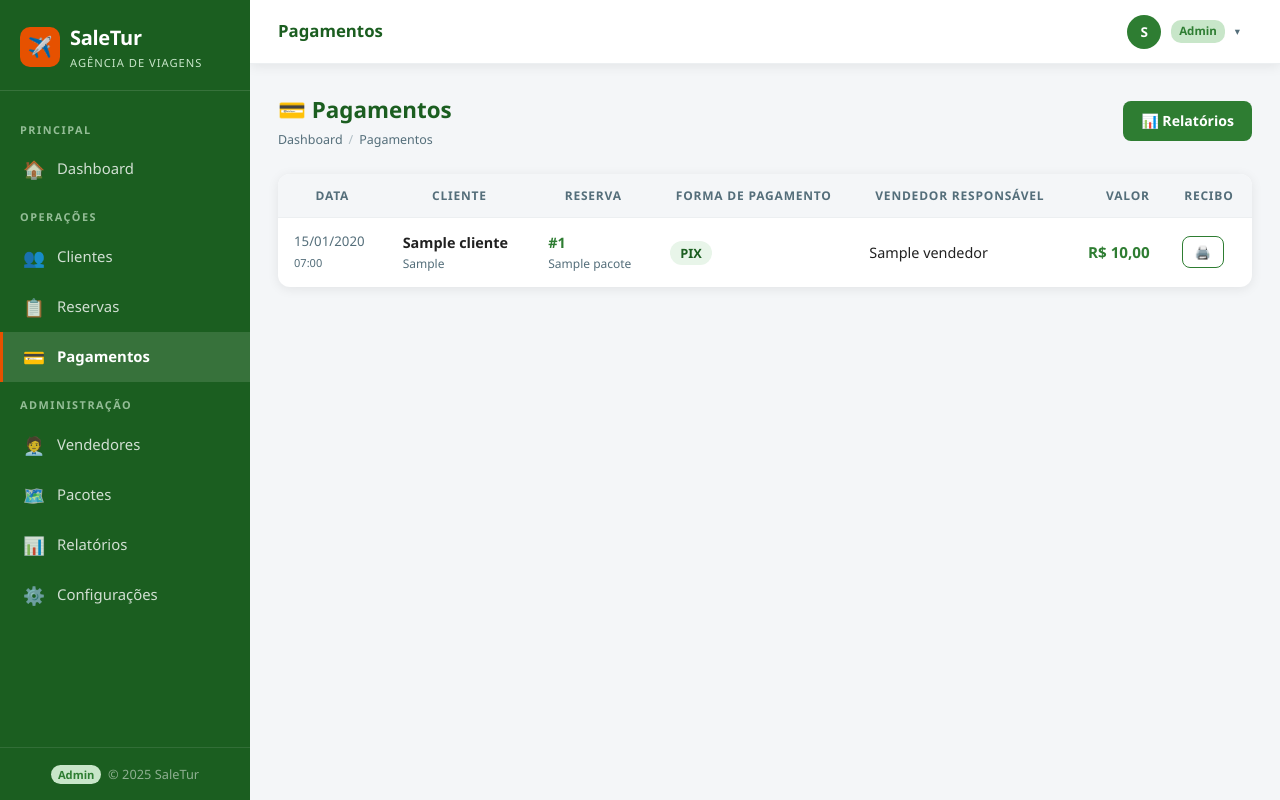
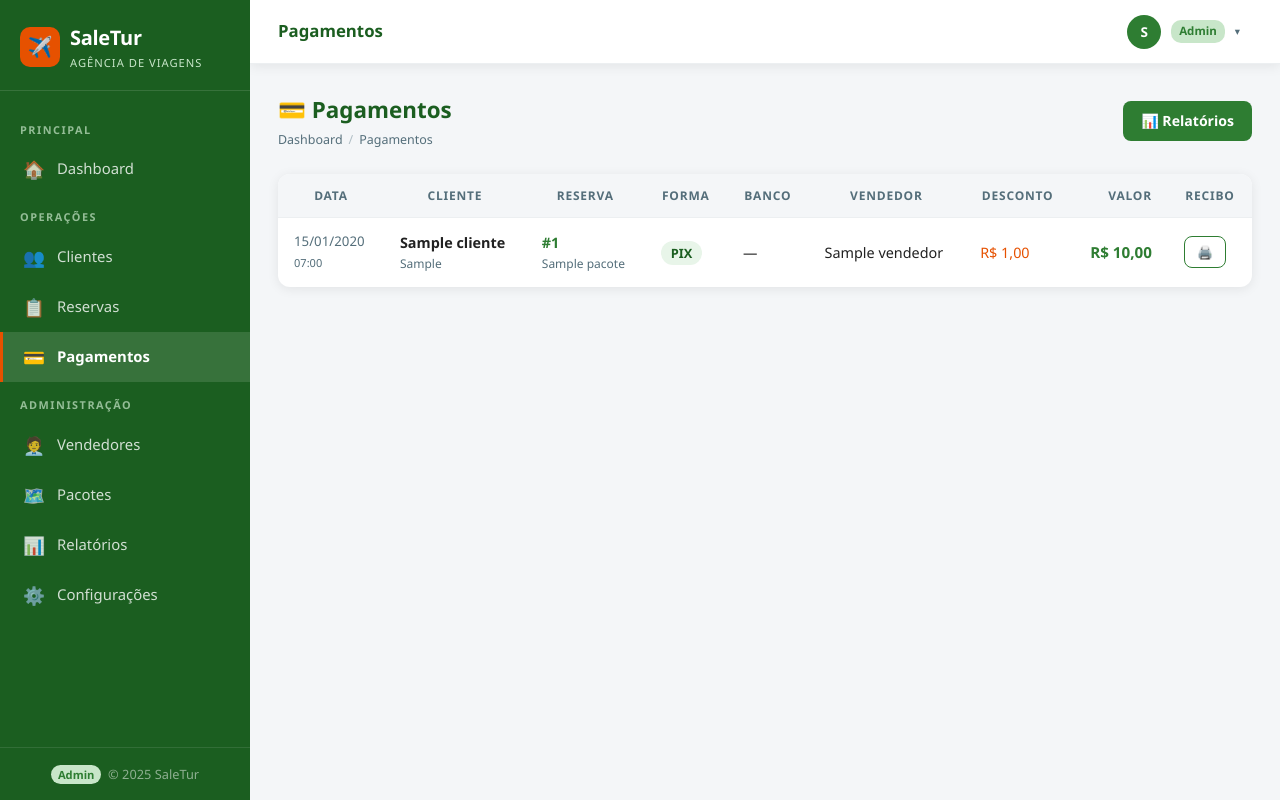
Before and after one commit to joserobertojr/-paiva-express, a Django app: page /pagamentos/ in a window 1280 px wide. Run offline with Django 5.2, Linux system fonts and the light colour scheme; a user stored in the database is signed in; tables that the repository leaves empty hold one stand-in row (values such as "Sample post"); some libraries are stand-ins or nearby versions.

Commit message:
Fix: cálculo do desconto no saldo e coluna banco na lista de pagamentos
- JS: calcSaldo agora subtrai desconto do saldo devedor em tempo real
- View: saldo e percentual consideram descontos acumulados
- Lista de pagamentos: colunas Banco e Desconto adicionadas

Co-Authored-By: Claude Sonnet 4.6 <noreply@anthropic.com>

```diff
--- a/sala-e-tu/pagamentos/views.py
+++ b/sala-e-tu/pagamentos/views.py
@@ -22,10 +22,12 @@ FORMA_LABELS = {
 @login_required
 def checkout(request, pk):
     reserva = get_object_or_404(Reserva, pk=pk)
-    pagamentos = reserva.pagamentos.select_related('vendedor').all()
-    total_pago = pagamentos.aggregate(s=Sum('valor'))['s'] or Decimal('0')
-    saldo = reserva.valor_total - total_pago
-    percentual = int((total_pago / reserva.valor_total * 100)) if reserva.valor_total > 0 else 0
+    pagamentos = reserva.pagamentos.select_related('vendedor', 'banco_pix').all()
+    totals = pagamentos.aggregate(s=Sum('valor'), d=Sum('desconto'))
+    total_pago = totals['s'] or Decimal('0')
+    total_desconto = totals['d'] or Decimal('0')
+    saldo = reserva.valor_total - total_pago - total_desconto
+    percentual = int(((total_pago + total_desconto) / reserva.valor_total * 100)) if reserva.valor_total > 0 else 0
     vendedores = Vendedor.objects.filter(ativo=True)
     bancos_pix = BancoPix.objects.filter(ativo=True)
 
@@ -79,7 +81,8 @@ def checkout(request, pk):
             audit_log(request, AuditLog.ACAO_CRIAR, 'Pagamentos',
                       f'Registrou pagamento R$ {valor_efetivo:.2f} ({FORMA_LABELS.get(forma, forma)}) '
                       f'na reserva #{reserva.pk}')
-            novo_total = reserva.pagamentos.aggregate(s=Sum('valor'))['s'] or Decimal('0')
+            novo = reserva.pagamentos.aggregate(s=Sum('valor'), d=Sum('desconto'))
+            novo_total = (novo['s'] or Decimal('0')) + (novo['d'] or Decimal('0'))
             if novo_total >= reserva.valor_total:
                 reserva.status = 'confirmada'
                 reserva.save()
@@ -123,7 +126,7 @@ def recibo(request, pk):
 @login_required
 def lista(request):
     pagamentos = Pagamento.objects.select_related(
-        'reserva__pacote', 'vendedor'
+        'reserva__pacote', 'vendedor', 'banco_pix'
     ).prefetch_related(
         'reserva__passageiros__cliente'
     ).order_by('-registrado_em')
--- a/sala-e-tu/templates/pagamentos/checkout.html
+++ b/sala-e-tu/templates/pagamentos/checkout.html
@@ -278,7 +278,9 @@ function selPag(el) {
 
 function calcSaldo(raw) {
   const valor = parseFloat((raw || '0').replace(',', '.')) || 0;
-  const restante = Math.max(0, saldoTotal - valor);
+  const descontoRaw = document.getElementById('desconto-input')?.value || '0';
+  const desconto = parseFloat(descontoRaw.replace(',', '.')) || 0;
+  const restante = Math.max(0, saldoTotal - valor - desconto);
   const el = document.getElementById('saldo-preview');
   if (el) {
     el.textContent = 'R$ ' + restante.toLocaleString('pt-BR', {minimumFractionDigits:2});
--- a/sala-e-tu/templates/pagamentos/lista.html
+++ b/sala-e-tu/templates/pagamentos/lista.html
@@ -26,8 +26,10 @@
             <th>Data</th>
             <th>Cliente</th>
             <th>Reserva</th>
-            <th>Forma de Pagamento</th>
-            <th>Vendedor Responsável</th>
+            <th>Forma</th>
+            <th>Banco</th>
+            <th>Vendedor</th>
+            <th>Desconto</th>
             <th style="text-align:right;">Valor</th>
             <th>Recibo</th>
           </tr>
@@ -63,7 +65,11 @@
                 </span>
               {% endif %}
             </td>
+            <td>{{ p.banco_pix.nome|default:"—" }}</td>
             <td>{{ p.vendedor.nome|default:"—" }}</td>
+            <td style="color:var(--laranja);">
+              {% if p.desconto %}R$ {{ p.desconto|floatformat:2 }}{% else %}—{% endif %}
+            </td>
             <td style="text-align:right;font-weight:700;color:var(--verde);font-size:.95rem;">
               R$ {{ p.valor|floatformat:2 }}
             </td>
```
